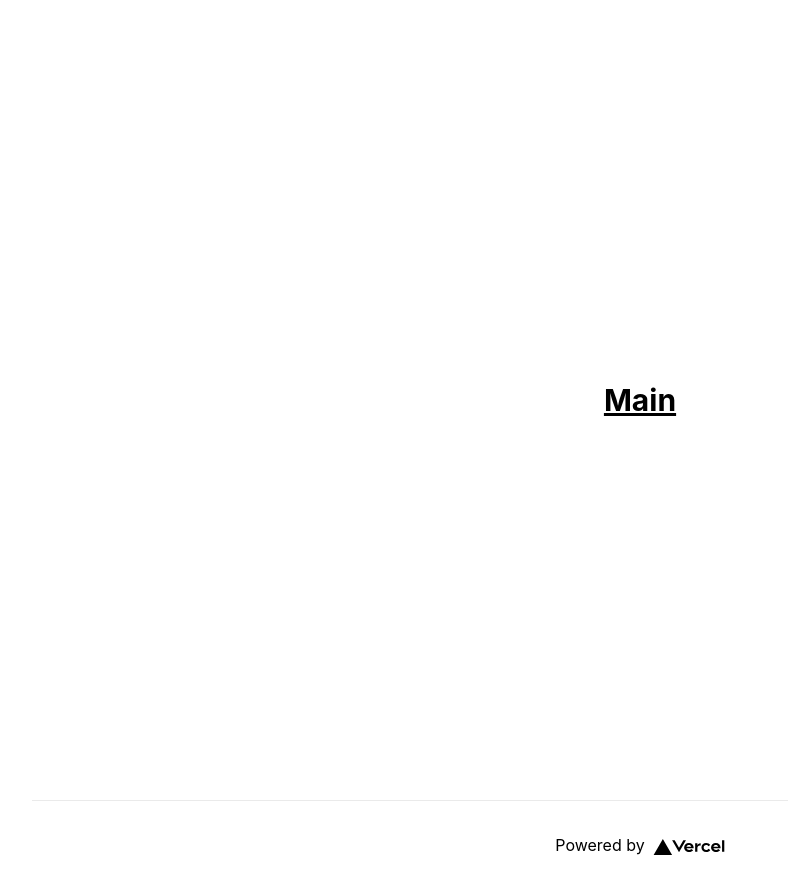
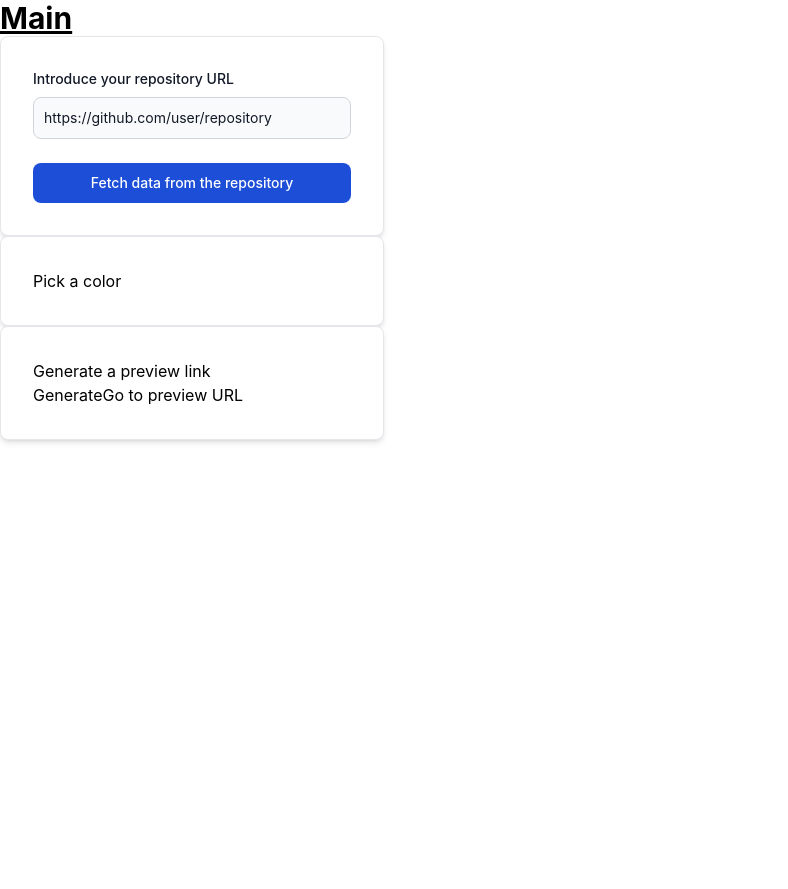
Before and after one commit to alvaroha1/repoLinks, a Next.js app: page / in a window 1280 px wide. Shown: the whole page, without its empty margins (0-788 px from the left). After the commit the page ends 800 px from the top, so only its background shows below. Built offline with nearby package versions, Linux system fonts and the light colour scheme.

Commit message:
Add basic html components

```diff
--- a/pages/index.tsx
+++ b/pages/index.tsx
@@ -1,23 +1,63 @@
 import type { NextPage } from "next";
+import { useState } from "react";
 import Head from "next/head";
 import Image from "next/image";
 import styles from "../styles/Home.module.css";
+import { keyboard } from "@testing-library/user-event/dist/keyboard";
 
 const Home: NextPage = () => {
+  const [url, setUrl] = useState<string>("https://github.com/user/repository");
+  const [color, setColor] = useState<string>("#000000");
   return (
-    <div className={styles.container}>
+    <div>
       <Head>
-        <title>Create Next App</title>
-        <meta name="description" content="Generated by create next app" />
-        <link rel="icon" href="/favicon.ico" />
+        <title>Repository Link Generator</title>
+        <meta name="description" content="Repository Link Generator" />
       </Head>
 
-      <main className={styles.main}>
+      <main>
         <h1 className="text-3xl font-bold underline">Main</h1>
+        <div className="p-4 max-w-sm bg-white rounded-lg border border-gray-200 shadow-md sm:p-6 lg:p-8 dark:bg-gray-800 dark:border-gray-700">
+          <form className="space-y-6" action="#">
+            <div>
+              <label
+                htmlFor="email"
+                className="block mb-2 text-sm font-medium text-gray-900 dark:text-gray-300"
+              >
+                Introduce your repository URL
+              </label>
+              <input
+                type="url"
+                name="url"
+                id="url"
+                className="bg-gray-50 border border-gray-300 text-gray-900 text-sm rounded-lg focus:ring-blue-500 focus:border-blue-500 block w-full p-2.5 dark:bg-gray-600 dark:border-gray-500 dark:placeholder-gray-400 dark:text-white"
+                placeholder="name@company.com"
+                required
+                value={url}
+                onChange={(e)=>setUrl(e.target.value)}
+              />
+            </div>
+            <button
+              type="submit"
+              className="w-full text-white bg-blue-700 hover:bg-blue-800 focus:ring-4 focus:outline-none focus:ring-blue-300 font-medium rounded-lg text-sm px-5 py-2.5 text-center dark:bg-blue-600 dark:hover:bg-blue-700 dark:focus:ring-blue-800"
+            >
+              Fetch data from the repository
+            </button>
+          </form>
+        </div>
+        <div className="p-4 max-w-sm bg-white rounded-lg border border-gray-200 shadow-md sm:p-6 lg:p-8 dark:bg-gray-800 dark:border-gray-700">
+          <h2>Pick a color</h2>
+
+        </div>
+        <div className="p-4 max-w-sm bg-white rounded-lg border border-gray-200 shadow-md sm:p-6 lg:p-8 dark:bg-gray-800 dark:border-gray-700">
+          <h2>Generate a preview link</h2>
+          <button>Generate</button>
+          <button>Go to preview URL</button>
+        </div>
       </main>
 
-      <footer className={styles.footer}>
-        <a
+      <footer>
+{/*         <a
           href="https://vercel.com?utm_source=create-next-app&utm_medium=default-template&utm_campaign=create-next-app"
           target="_blank"
           rel="noopener noreferrer"
@@ -26,7 +66,7 @@ const Home: NextPage = () => {
           <span className={styles.logo}>
             <Image src="/vercel.svg" alt="Vercel Logo" width={72} height={16} />
           </span>
-        </a>
+        </a> */}
       </footer>
     </div>
   );
```
